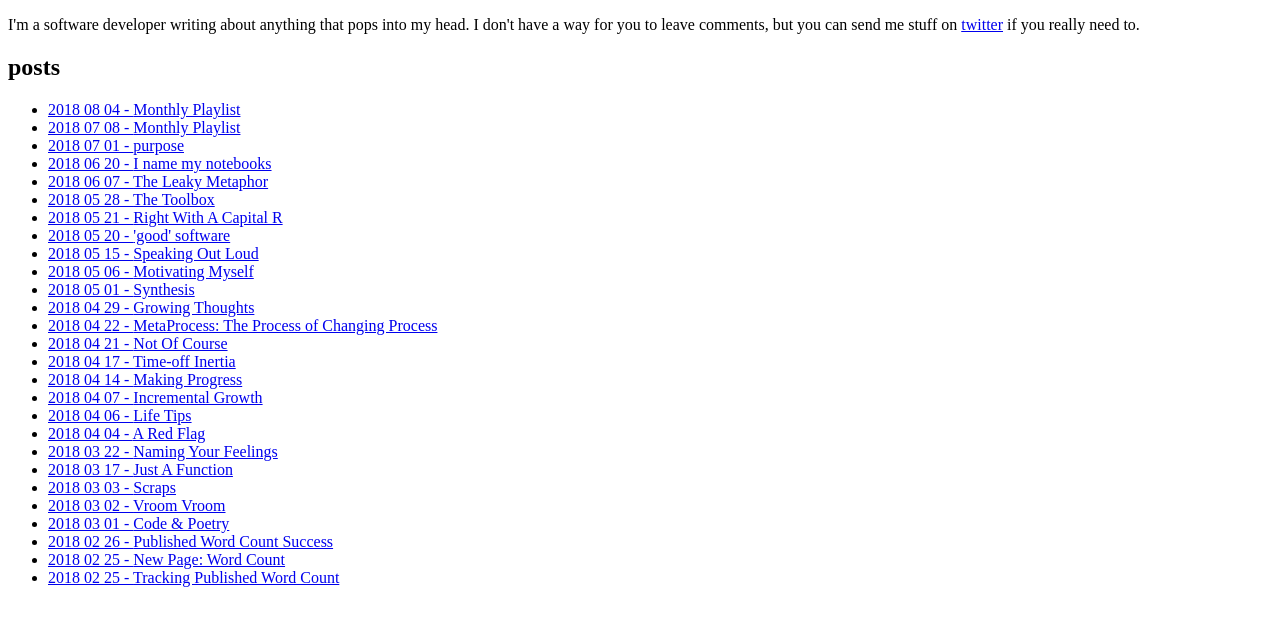
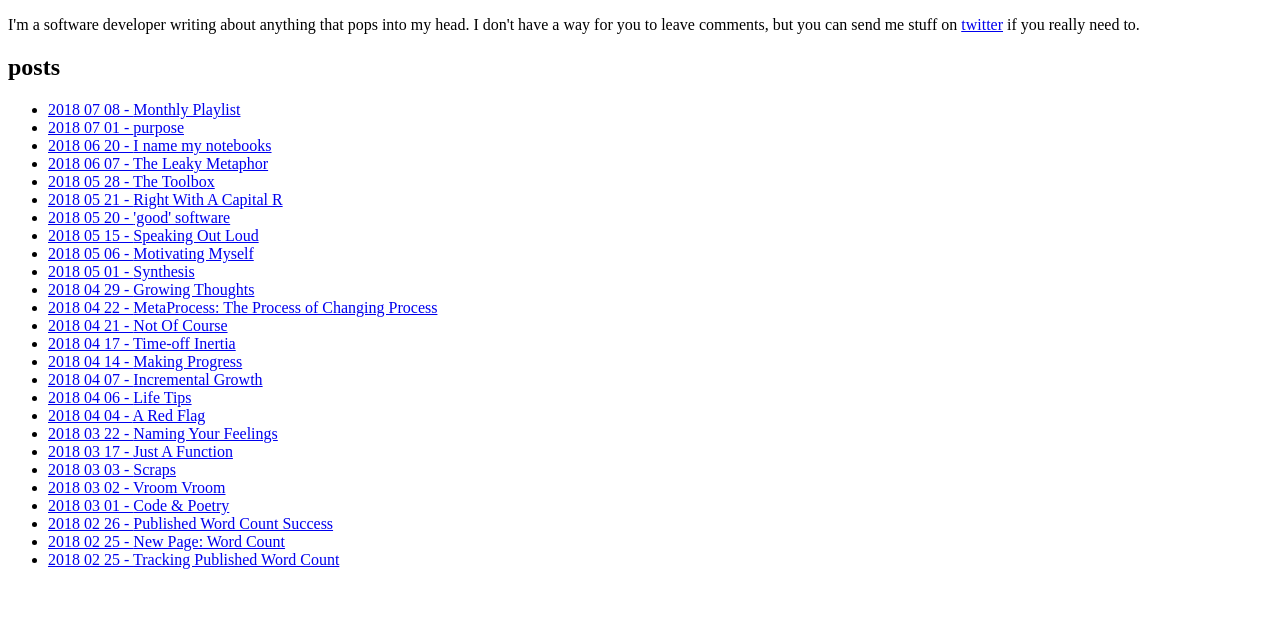
Before and after one commit to sjmarshy/blog, a Gatsby site: page / in a window 1280 px wide. Built offline with nearby package versions, Linux system fonts and the light colour scheme; Gatsby itself is replaced by a stand-in of ours.

Commit message:
feat. add ability to have drafts

```diff
--- a/src/pages/DRAFT-not-there-yet/index.md
+++ b/src/pages/DRAFT-not-there-yet/index.md
@@ -1,7 +1,8 @@
 ---
 date: "2018-08-04T12:43"
 path: '/not-there-yet'
-title: "Monthly Playlist"
+title: "Not There Yet"
+draft: true
 tags:
     - "#personal"
     - "#incrementalism"
--- a/src/pages/index.js
+++ b/src/pages/index.js
@@ -20,6 +20,7 @@ const IndexPage = ({ data: { allMarkdownRemark: { edges } } }) => (
             <h2>posts</h2>
             <ul>
                 {edges
+                    .filter(post => !post.node.frontmatter.draft)
                     .sort(
                         (a, b) =>
                             new Date(b.node.frontmatter.date).valueOf() -
@@ -52,6 +53,7 @@ export const pageQuery = graphql`
                         path
                         title
                         date
+                        draft
                     }
                 }
             }
```
